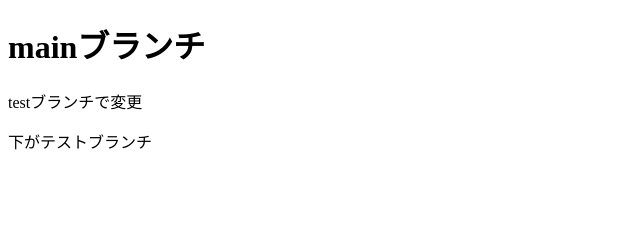
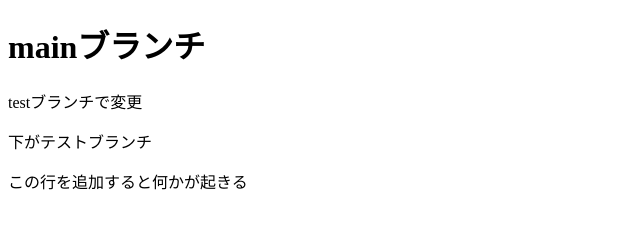
Before and after one commit to shoutanakaema/git-test, a plain HTML site: page index.html in a window 1280 px wide. Shown: the whole page, without its empty margins (0-640 px from the left). Drawn offline with Linux system fonts and the light colour scheme.

Commit message:
ブランチをアップする

```diff
--- a/index.html
+++ b/index.html
@@ -9,5 +9,6 @@
     <h1>mainブランチ</h1>
     <p>testブランチで変更</p>
     <p>下がテストブランチ</p>
+    <p>この行を追加すると何かが起きる</p>
 </body>
 </html>
```
